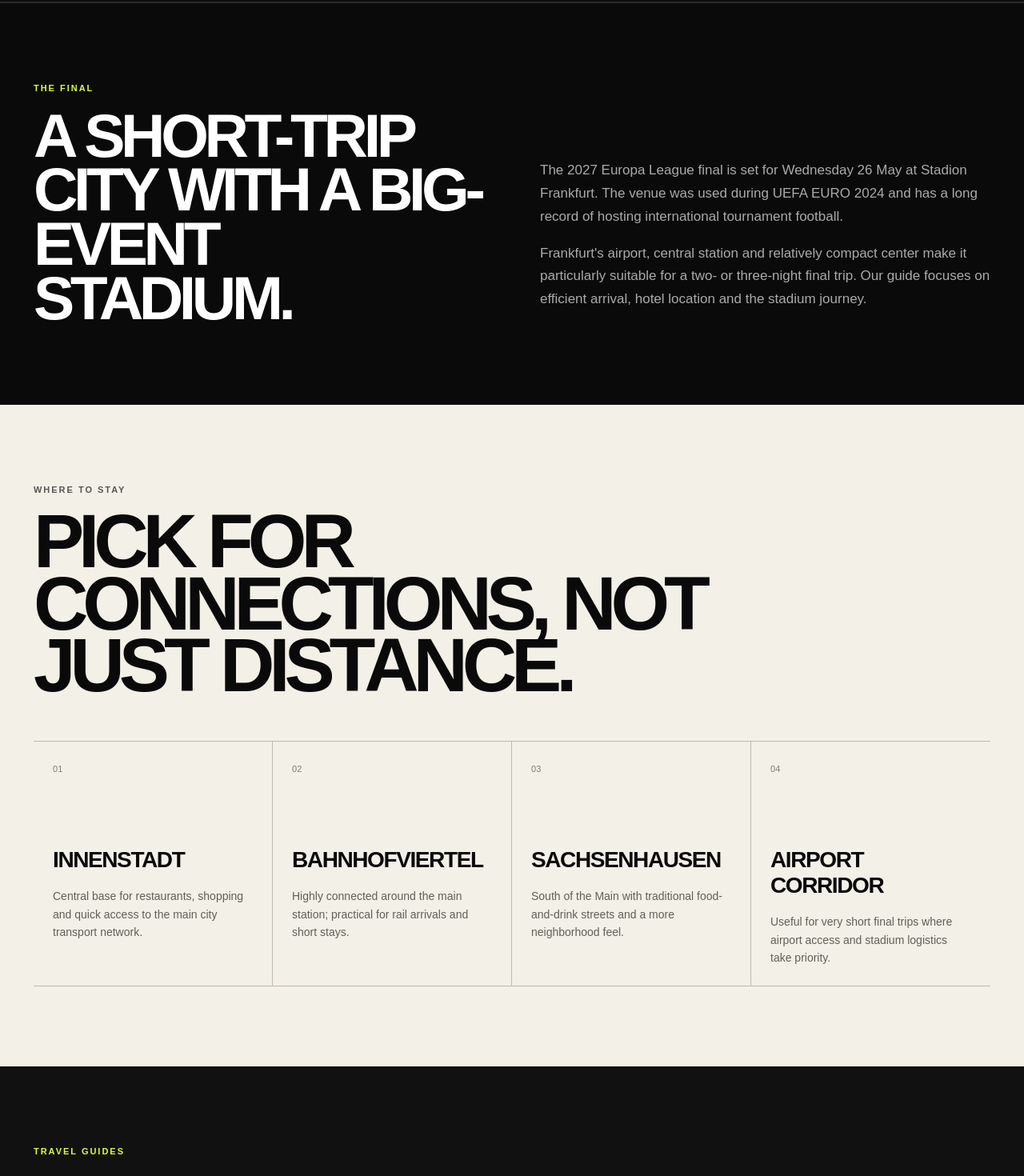
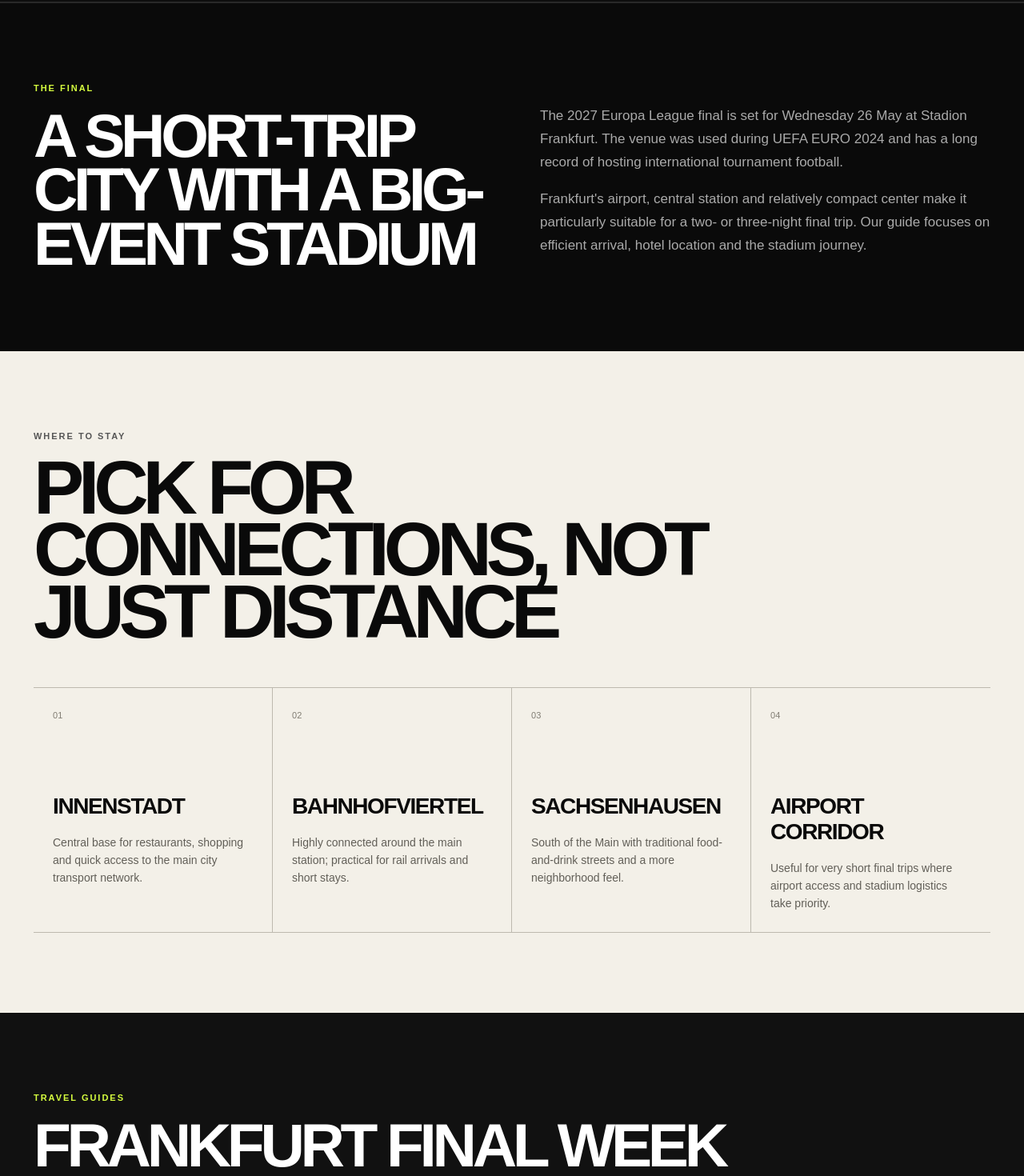
Before and after one commit to istanbulhighlights34-star/finalistanbul, a Next.js app: page /cities/frankfurt in a window 1280 px wide. Shown: the part 1160-2630 px from the top of the page at 80% size. Built offline with nearby package versions, Linux system fonts and the light colour scheme.

Commit message:
Remove periods from visible headings

```diff
--- a/app/cities/frankfurt/page.tsx
+++ b/app/cities/frankfurt/page.tsx
@@ -50,7 +50,7 @@ export default function FrankfurtPage() {
       </section>
 
       <section className="detail-section">
-        <div className="detail-title"><p className="kicker">THE FINAL</p><h2>A SHORT-TRIP CITY WITH A BIG-EVENT STADIUM.</h2></div>
+        <div className="detail-title"><p className="kicker">THE FINAL</p><h2>A SHORT-TRIP CITY WITH A BIG-EVENT STADIUM</h2></div>
         <div className="prose-column">
           <p>The 2027 Europa League final is set for Wednesday 26 May at Stadion Frankfurt. The venue was used during UEFA EURO 2024 and has a long record of hosting international tournament football.</p>
           <p>Frankfurt's airport, central station and relatively compact center make it particularly suitable for a two- or three-night final trip. Our guide focuses on efficient arrival, hotel location and the stadium journey.</p>
@@ -58,12 +58,12 @@ export default function FrankfurtPage() {
       </section>
 
       <section className="paper-section">
-        <div className="section-heading"><p className="kicker">WHERE TO STAY</p><h2>PICK FOR CONNECTIONS, NOT JUST DISTANCE.</h2></div>
+        <div className="section-heading"><p className="kicker">WHERE TO STAY</p><h2>PICK FOR CONNECTIONS, NOT JUST DISTANCE</h2></div>
         <div className="zone-grid">{zones.map(([name,text],i)=><article key={name}><span>0{i+1}</span><h3>{name}</h3><p>{text}</p></article>)}</div>
       </section>
 
       <section className="planning-section">
-        <p className="kicker">TRAVEL GUIDES</p><h2>FRANKFURT FINAL WEEK.</h2>
+        <p className="kicker">TRAVEL GUIDES</p><h2>FRANKFURT FINAL WEEK</h2>
         <div className="planning-grid">
           <Link href="/cities/frankfurt/europa-league-final-trip"><span>2–3 night final trip →</span></Link>
           <Link href="/cities/frankfurt/where-to-stay"><span>Where to stay →</span></Link>
```
